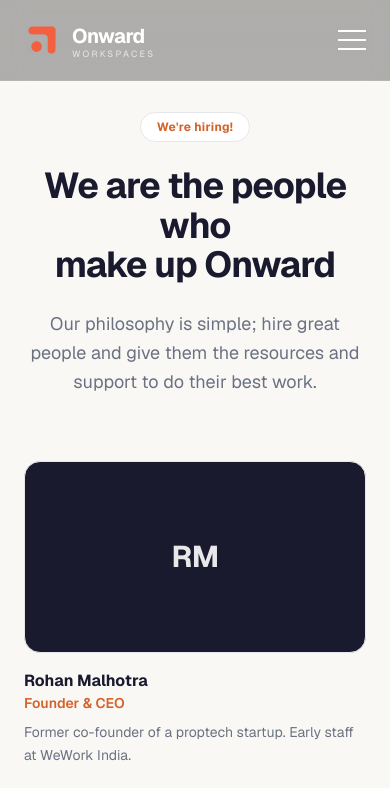
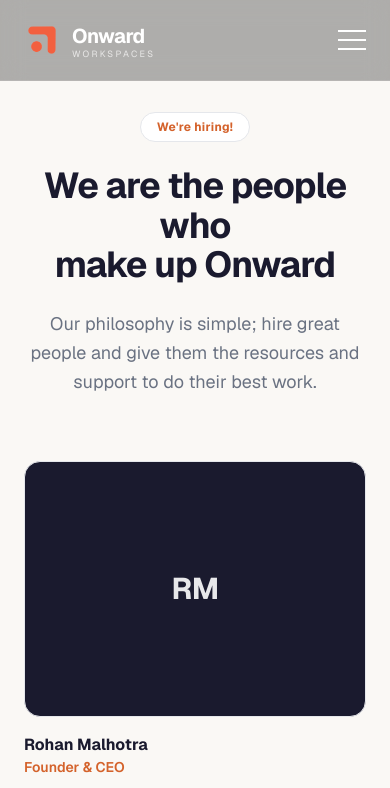
Before and after one commit to Comptech-Enterprises/onwards-website, a Next.js app: page /team in a window 390 px wide. Shown: the top 788 px of the page. Built offline with nearby package versions, Linux system fonts and the light colour scheme.

Commit message:
chore: slightly taller mobile team card

```diff
--- a/src/components/TeamPageClient.tsx
+++ b/src/components/TeamPageClient.tsx
@@ -79,7 +79,7 @@ export default function TeamPageClient() {
                 transition={{ duration: 0.5, delay: i * 0.1 }}
                 whileHover={{ y: -6 }}
               >
-                <div className="aspect-[16/9] sm:aspect-[4/5] rounded-2xl overflow-hidden bg-[#1a1a2e] border border-gray-200 flex items-center justify-center relative group">
+                <div className="aspect-[4/3] sm:aspect-[4/5] rounded-2xl overflow-hidden bg-[#1a1a2e] border border-gray-200 flex items-center justify-center relative group">
                   <span className="absolute inset-0 bg-gradient-to-br from-[#d4622b]/25 via-transparent to-transparent opacity-0 group-hover:opacity-100 transition-opacity duration-500" />
                   <span className="text-3xl sm:text-5xl font-bold text-white/90 tracking-tight">
                     {initials(person.name)}
```
